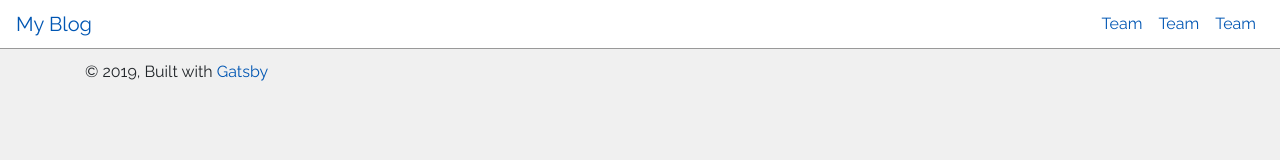
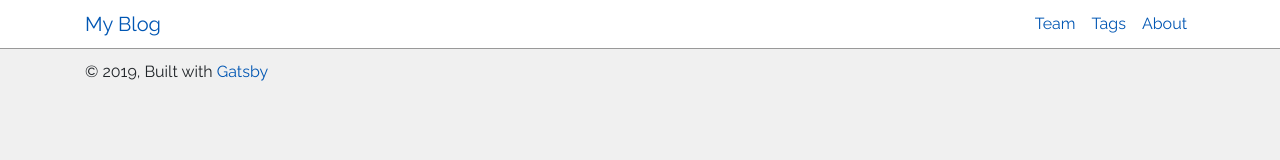
Before and after one commit to OdongoWaga/John-Blog, a Gatsby site: page / in a window 1280 px wide. Built offline with nearby package versions, Linux system fonts and the light colour scheme; Gatsby itself is replaced by a stand-in of ours.

Commit message:
header
Signed-off-by: Waga Odongo <wagaodongo@gmail.com>

```diff
--- a/gatsby-config.js
+++ b/gatsby-config.js
@@ -7,6 +7,7 @@ module.exports = {
   plugins: [
     `gatsby-plugin-react-helmet`,
     `gatsby-plugin-sass`,
+    `gatsby-plugin-catch-links`,
     {
       resolve: `gatsby-source-filesystem`,
       options: {
--- a/package.json
+++ b/package.json
@@ -8,6 +8,7 @@
     "bootstrap": "^4.3.1",
     "gatsby": "^2.3.3",
     "gatsby-image": "^2.0.35",
+    "gatsby-plugin-catch-links": "^2.0.13",
     "gatsby-plugin-manifest": "^2.0.25",
     "gatsby-plugin-offline": "^2.0.25",
     "gatsby-plugin-react-helmet": "^3.0.11",
--- a/src/components/header.js
+++ b/src/components/header.js
@@ -25,6 +25,7 @@ class Header extends React.Component {
     return (
       <div>
         <Navbar fixed="top" light expand="sm">
+          <div className="container">
             <NavbarBrand href="/">{this.props.siteTitle}</NavbarBrand>
             <NavbarToggler onClick={this.toggle} />
             <Collapse isOpen={this.state.isOpen} navbar>
@@ -33,13 +34,14 @@ class Header extends React.Component {
                   <NavLink href="/team">Team</NavLink>
                 </NavItem>
                 <NavItem>
-                <NavLink href="/tags">Team</NavLink>
+                  <NavLink href="/tags">Tags</NavLink>
                 </NavItem>
                 <NavItem>
-                <NavLink href="/about">Team</NavLink>
+                  <NavLink href="/about">About</NavLink>
                 </NavItem>
               </Nav>
             </Collapse>
+          </div>
         </Navbar>
       </div>
     )
```
Also changed, not shown: 1 other file. Lines whose indentation alone changed are shown as unchanged.
